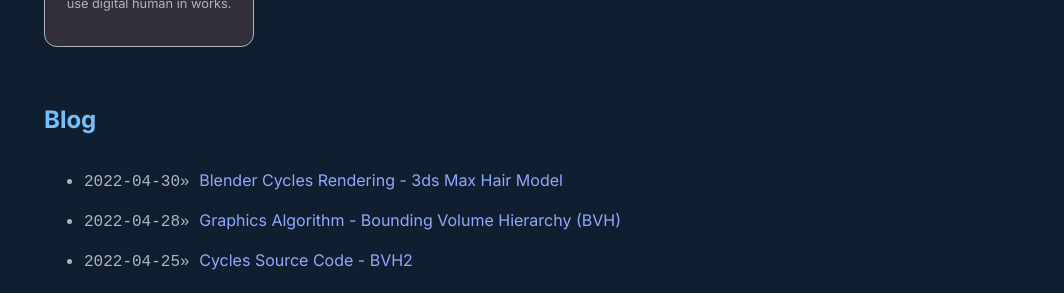
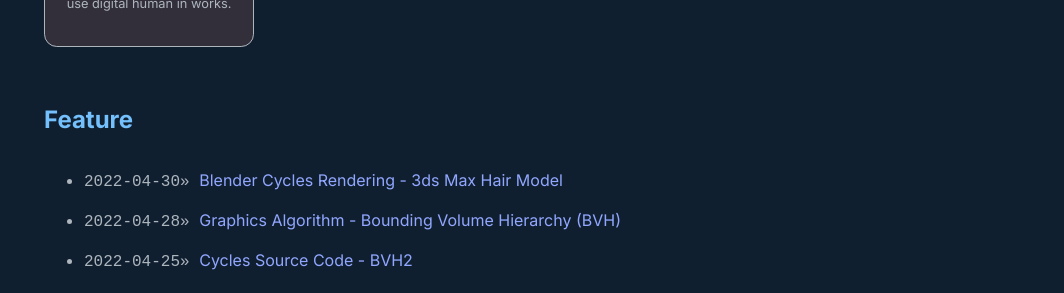
Before and after one commit to chaguake/chaguake.github.io, a Jekyll site: the page built from index.md, in a window 1280 px wide. Shown: the part 407-700 px from the top of the page, without its empty margins (216-1280 px from the left). Built offline with Jekyll 4.4.1, drawn with Linux system fonts in a browser that asks for light colours.

Commit message:
Update _config.yml

```diff
--- a/_config.yml
+++ b/_config.yml
@@ -32,7 +32,7 @@ theme_config:
   home:
     title_projects: Portfolio
     title_misc_list: Details
-    title_blog: Blog
+    title_blog: Feature
     title_old_projects: Dusty Portfolio
 
 soopr:
```
